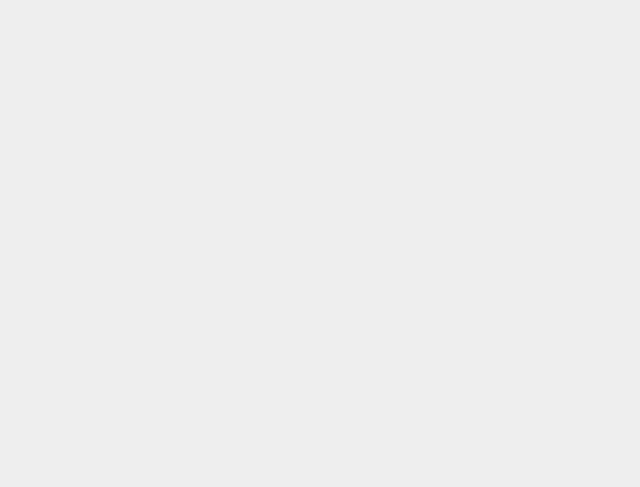
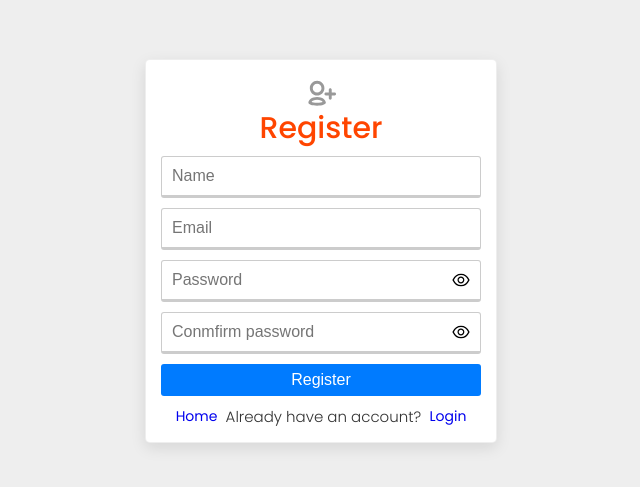
Before and after one commit to PushOak/auth-users, a React (Create React App) app in the folder client/: page /register in a window 1280 px wide. Before the commit this address had no page. Shown: the part 149-636 px from the top of the page, without its empty margins (319-959 px from the left). Built offline with nearby package versions, Linux system fonts and the light colour scheme; the HTML template or start-up script is replaced by a standard one.

Commit message:
Register page component

```diff
--- a/client/src/App.js
+++ b/client/src/App.js
@@ -3,6 +3,7 @@ import { BrowserRouter, Routes, Route } from "react-router-dom";
 import Home from "./pages/home/Home";
 import Layout from "./components/layout/Layout";
 import Login from "./pages/auth/Login";
+import Register from "./pages/auth/Register";
 
 function App() {
   return (
@@ -12,6 +13,7 @@ function App() {
           <Routes>
             <Route path="/" element={<Layout><Home /></Layout>} />
             <Route path="/login" element={<Login />} />
+            <Route path="/register" element={<Register />} />
           </Routes>
         </BrowserRouter>
       </>
--- /dev/null
+++ b/client/src/pages/auth/Register.jsx
@@ -0,0 +1,82 @@
+import React, { useState } from "react";
+import styles from "./auth.module.scss";
+import { Link } from "react-router-dom";
+import Card from "../../components/card/Card";
+import { TiUserAddOutline } from "react-icons/ti";
+import PasswordInput from "../../components/passwordInput/PasswordInput";
+
+const initialState = {
+  name: "",
+  email: "",
+  password: "",
+  password2: "",
+};
+
+export default function Register() {
+  const [formData, setFormData] = useState(initialState);
+
+  const { name, email, password, password2 } = formData;
+
+  const handleInputChange = () => {};
+
+  const loginUser = () => {};
+
+  return (
+    <>
+      <div className={`container ${styles.auth}`}>
+        <Card>
+          <div className={styles.form}>
+            <div className="--flex-center">
+              <TiUserAddOutline size={35} color="#999" />{" "}
+            </div>
+            <h2>Register</h2>
+
+            <form onSubmit={loginUser}>
+              <input
+                type="text"
+                name="name"
+                placeholder="Name"
+                value={name}
+                onChange={handleInputChange}
+                required
+              />
+
+              <input
+                type="email"
+                name="email"
+                placeholder="Email"
+                value={email}
+                onChange={handleInputChange}
+                required
+              />
+
+              <PasswordInput
+                name="password"
+                placeholder="Password"
+                value={password}
+                onChange={handleInputChange}
+              />
+
+              <PasswordInput
+                name="password2"
+                placeholder="Conmfirm password"
+                value={password2}
+                onChange={handleInputChange}
+              />
+
+              <button type="submit" className="--btn --btn-primary --btn-block">
+                Register
+              </button>
+            </form>
+
+            <span className={styles.register}>
+              <Link to="/">Home</Link>
+              <p> &nbsp; Already have an account? &nbsp; </p>
+              <Link to="/register">Login</Link>
+            </span>
+          </div>
+        </Card>
+      </div>
+    </>
+  );
+}
```
